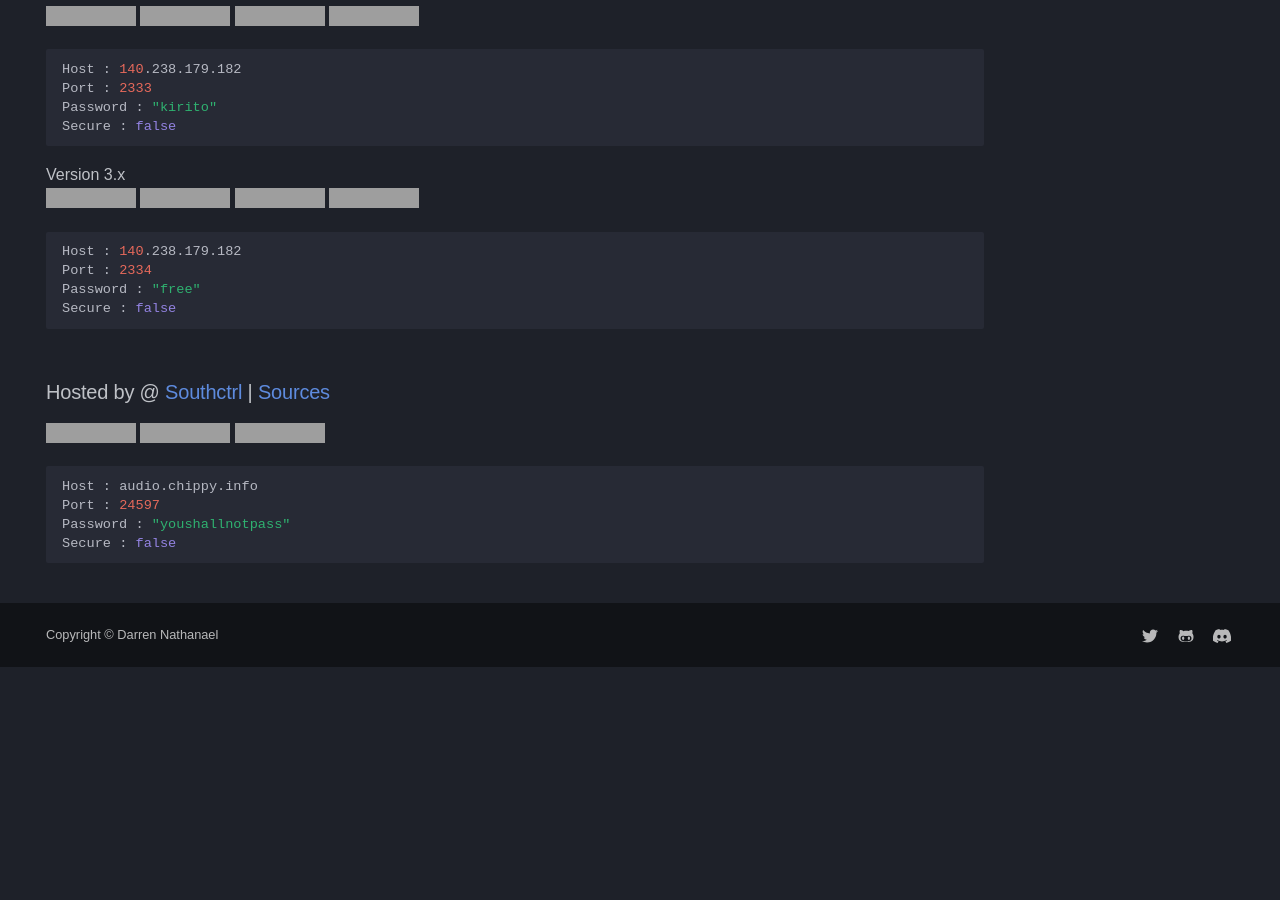
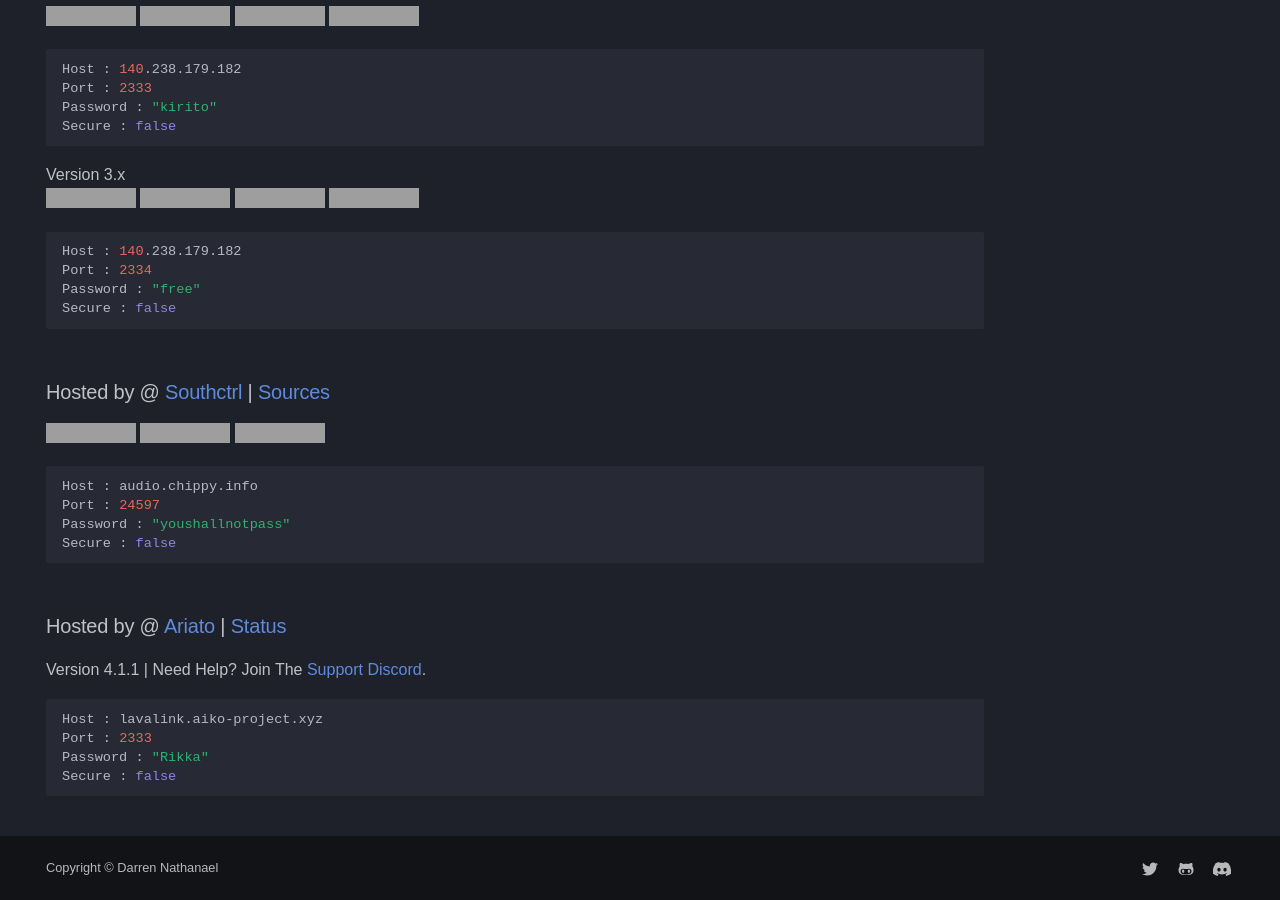
Before and after one commit to DarrenOfficial/lavalink-list, an MkDocs documentation site: the page built from docs/NoSSL/Lavalink-NonSSL.md, in a window 1280 px wide and 900 px high, scrolled down 2085 px, cut to the strip 0-900 px from the top of the window. Built offline with MkDocs 1.6.1 and Material for MkDocs 9.7.7, drawn with Linux system fonts in a browser that asks for light colours; some web fonts are replaced; comment, search, counter and statistics services are not loaded; a style sheet for code colours, icons or effects is not loaded; before the commit the page ends 2752 px from its top, so only the background shows below that; some of the changed text lies outside the part shown; grey boxes are pictures that could not be loaded.

Commit message:
Update Lavalink-NoSSL.md (#750)
Update Lavalink-NonSSL.md

````diff
--- a/docs/NoSSL/Lavalink-NonSSL.md
+++ b/docs/NoSSL/Lavalink-NonSSL.md
@@ -118,3 +118,12 @@ Port : 24597
 Password : "youshallnotpass"
 Secure : false
 ```
+
+### Hosted by @ [Ariato](https://discord.com/users/612581588370325529) | [Status](https://status.aiko-project.xyz)
+Version 4.1.1 | Need Help? Join The [Support Discord](https://discord.gg/Wx4RGS2TMh).
+```bash
+Host : lavalink.aiko-project.xyz
+Port : 2333
+Password : "Rikka"
+Secure : false
+```
````
